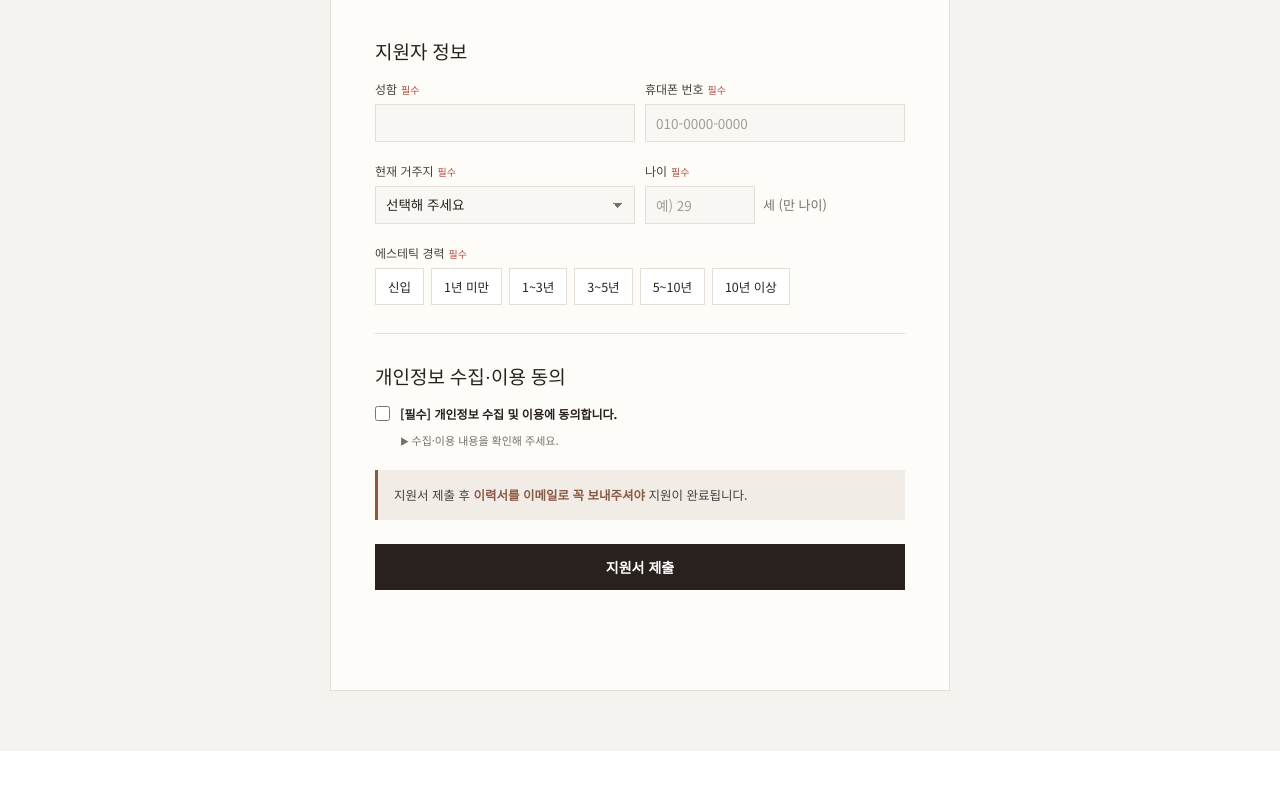
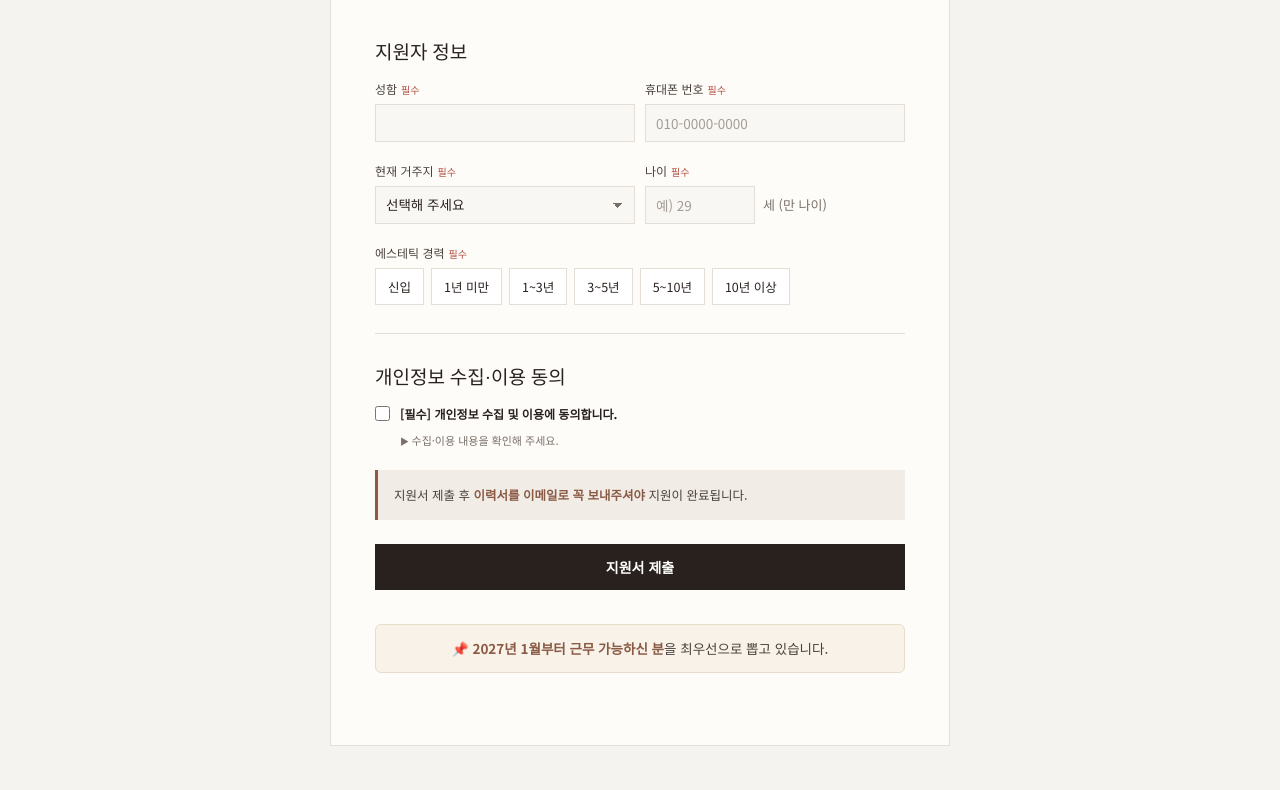
Before and after one commit to bracademy-sdkorea/bracademy-home, a plain HTML site: page recruit.html in a window 1280 px wide. Shown: the part 382-1172 px from the top of the page. Before the commit the page ends 1133 px from the top, so only its background shows below. Drawn offline with Linux system fonts and the light colour scheme.

Commit message:
채용 페이지: 2027년 1월부터 근무 가능자 우대 문구 추가
Co-Authored-By: Claude Opus 5.5 <noreply@anthropic.com>
Claude-Session: https://claude.ai/code/session_01Tp5KAeXniDkjzMdK25g78V

```diff
--- a/recruit.html
+++ b/recruit.html
@@ -76,6 +76,8 @@ details.terms .inner{font-size:11.5px;color:var(--muted);line-height:1.8;padding
 .mailbox .btns a,.mailbox .btns button{font-size:13px;padding:10px 16px;border:1px solid var(--ink);background:#fff;cursor:pointer;text-decoration:none;color:var(--ink)}
 .mailbox .btns a{background:var(--ink);color:#fff}
 .after{font-size:14px;color:var(--ink);margin-top:20px;font-weight:500}
+.priority{text-align:center;font-size:13.5px;color:#4a403b;background:#f8f2e9;border:1px solid #e8dccb;border-radius:6px;padding:13px 12px;margin-top:6px;line-height:1.6}
+.priority b{color:var(--accent)}
 .hidden{display:none!important}
 @media (max-width:600px){
   body{padding:12px 10px 40px;background:linear-gradient(var(--bg-top) 0 150px,var(--bg) 150px)}
@@ -154,6 +156,7 @@ details.terms .inner{font-size:11.5px;color:var(--muted);line-height:1.8;padding
         <div class="notice">지원서 제출 후 <b>이력서를 이메일로 꼭 보내주셔야</b> 지원이 완료됩니다.</div>
         <button type="submit" class="submit" id="submitBtn">지원서 제출</button>
         <div class="formerr" id="formErr"></div>
+        <p class="priority">📌 <b>2027년 1월부터 근무 가능하신 분</b>을 최우선으로 뽑고 있습니다.</p>
       </div>
     </form>
   </div>
```
